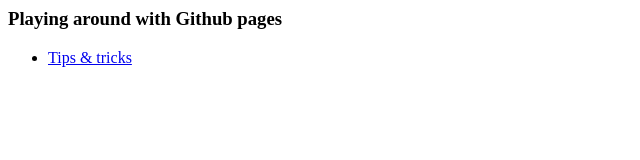
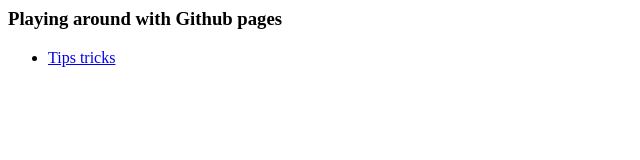
Before and after one commit to larsoestergaard/larsoestergaard.github.io, a plain HTML site: page index.html in a window 1280 px wide. Shown: the full height of the page, 0-640 px from the left. Drawn offline with Linux system fonts and the light colour scheme.

Commit message:
Add ul without & character

```diff
--- a/index.html
+++ b/index.html
@@ -1,6 +1,6 @@
 <h3>Playing around with Github pages</h3>
 <div>
     <ul>
-        <li><a href="https://github.com/larsoestergaard/TipsNtricks">Tips & tricks</a></li>
+        <li><a href="https://github.com/larsoestergaard/TipsNtricks">Tips tricks</a></li>
     </ul>
 </div>
```
